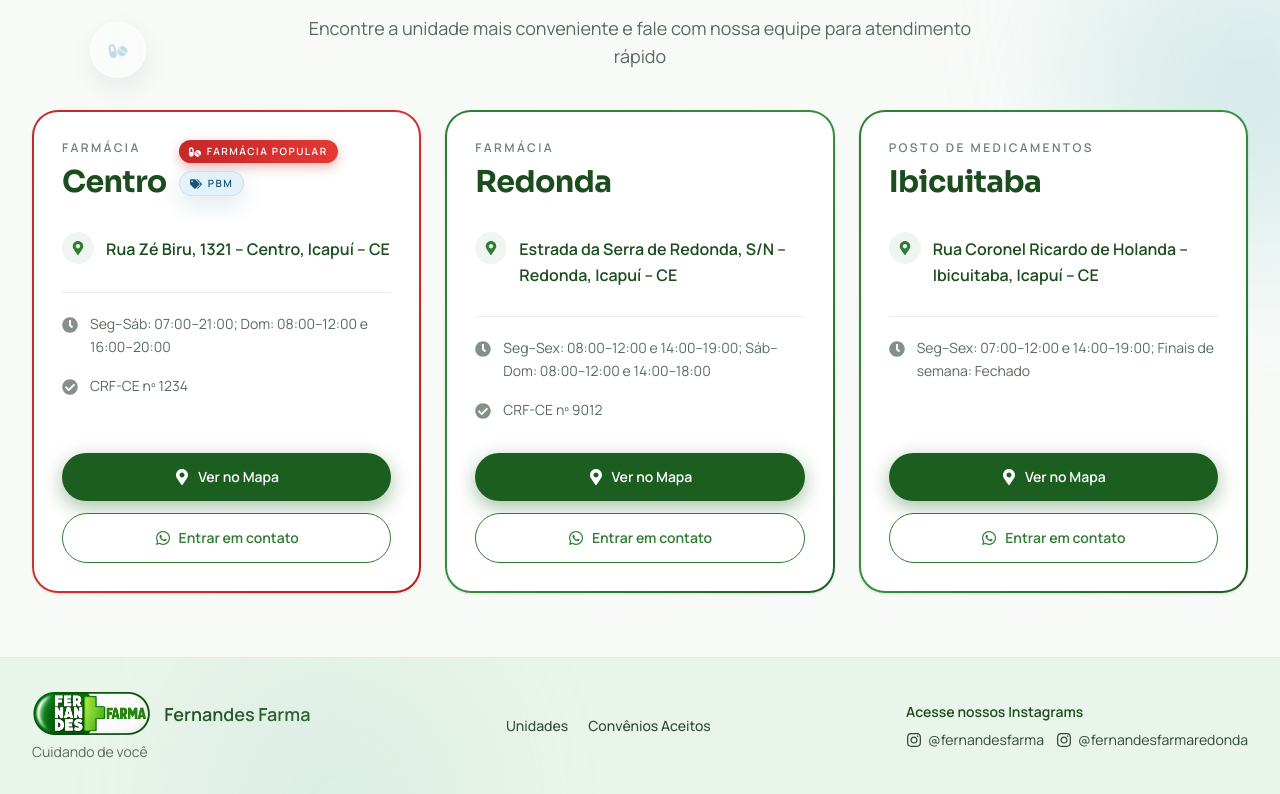
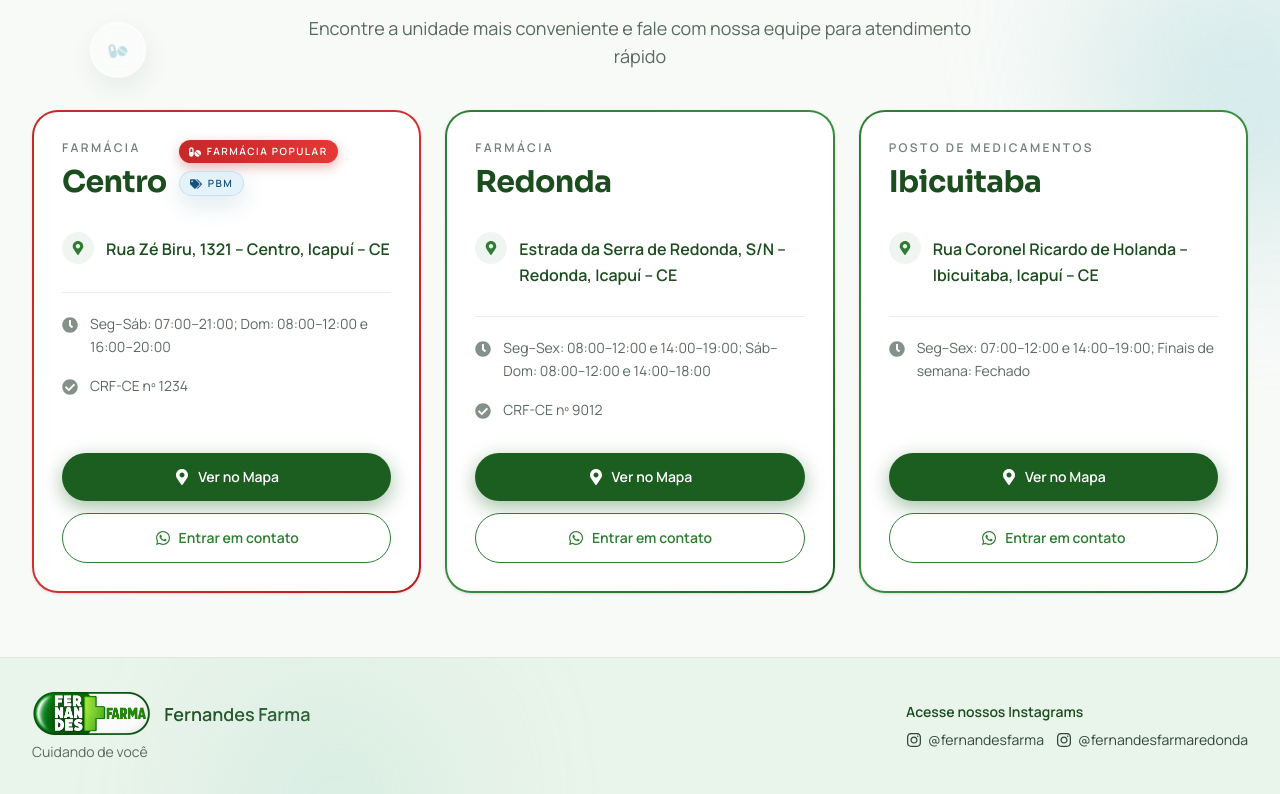
Before and after one commit to caiocrdc/FFLanding, a React (Vite) app: page / in a window 1280 px wide. Shown: the part 1731-2525 px from the top of the page. Built offline with nearby package versions, Linux system fonts and the light colour scheme.

Commit message:
feat: simplificar links no menu e remover seção de unidades e convênios do rodapé

```diff
--- a/src/components/Header.jsx
+++ b/src/components/Header.jsx
@@ -48,15 +48,13 @@ export default function Header({
               className={`menu-popover absolute right-0 z-50 mt-2 w-60 max-w-[calc(100vw-2rem)] rounded-xl border border-white/70 bg-white p-2 shadow-[0_16px_40px_rgba(18,60,53,0.16)] backdrop-blur-md ${menuOpen ? 'menu-popover-open' : ''}`}
               aria-hidden={!menuOpen}
             >
-              {navLinks.map((link, index) => (
+              {navLinks.map((link) => (
                 <a
                   key={link.href}
                   href={link.href}
                   onClick={() => setMenuOpen(false)}
                   tabIndex={menuOpen ? 0 : -1}
-                  className={`block rounded-lg px-3 py-3 text-sm leading-snug transition hover:bg-[#e7f4eb] active:bg-[#d8eddf] ${
-                    index === 0 ? 'font-semibold text-[#1b5e20]' : 'text-[#455547] hover:text-[#2e7d32]'
-                  }`}
+                  className="block rounded-lg px-3 py-3 text-sm leading-snug text-[#455547] transition hover:bg-[#e7f4eb] hover:text-[#2e7d32] active:bg-[#d8eddf]"
                 >
                   {link.label}
                 </a>
--- a/src/sections/FooterSection.jsx
+++ b/src/sections/FooterSection.jsx
@@ -19,10 +19,6 @@ export default function FooterSection({ sectionRef, isVisible }) {
             <p className="text-lg font-semibold text-[#1b4d1e]">Fernandes Farma</p>
           </div>
           <p className="mt-1 text-sm">Cuidando de você</p>
-        </div>
-        <div className="flex flex-wrap justify-center gap-5 text-sm font-medium text-[#30483a] md:justify-end">
-          <a href="#unidades" className="transition hover:text-[#1b5e20]">Unidades</a>
-          <a href="#convenios" className="transition hover:text-[#1b5e20]">Convênios Aceitos</a>
         </div>
         <div className="flex flex-col items-center gap-2 text-sm text-[#30483a] md:items-start">
           <p className="font-semibold text-[#1b4d1e]">Acesse nossos Instagrams</p>
```
